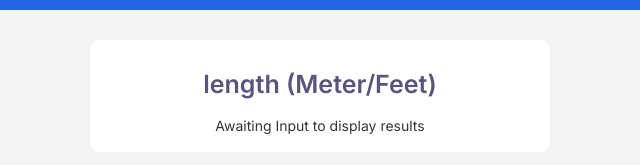
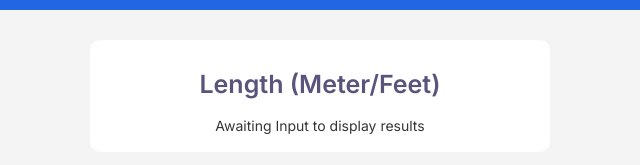
Before and after one commit to LINGTONX/unit-converter, a plain HTML site: page index.html in a window 1280 px wide. Shown: the part 378-543 px from the top of the page, 320-960 px from the left. Drawn offline with nearby package versions, Linux system fonts and the light colour scheme.

Commit message:
Update index.html

```diff
--- a/index.html
+++ b/index.html
@@ -15,7 +15,7 @@
             </div>
             <div class="row2">
                 <div class="units">
-                    <h4>length (Meter/Feet)</h4>
+                    <h4>Length (Meter/Feet)</h4>
                     <div class="conversions" id="unit-one">Awaiting Input to display results</div>
                 </div>
                 <div class="units">
```
